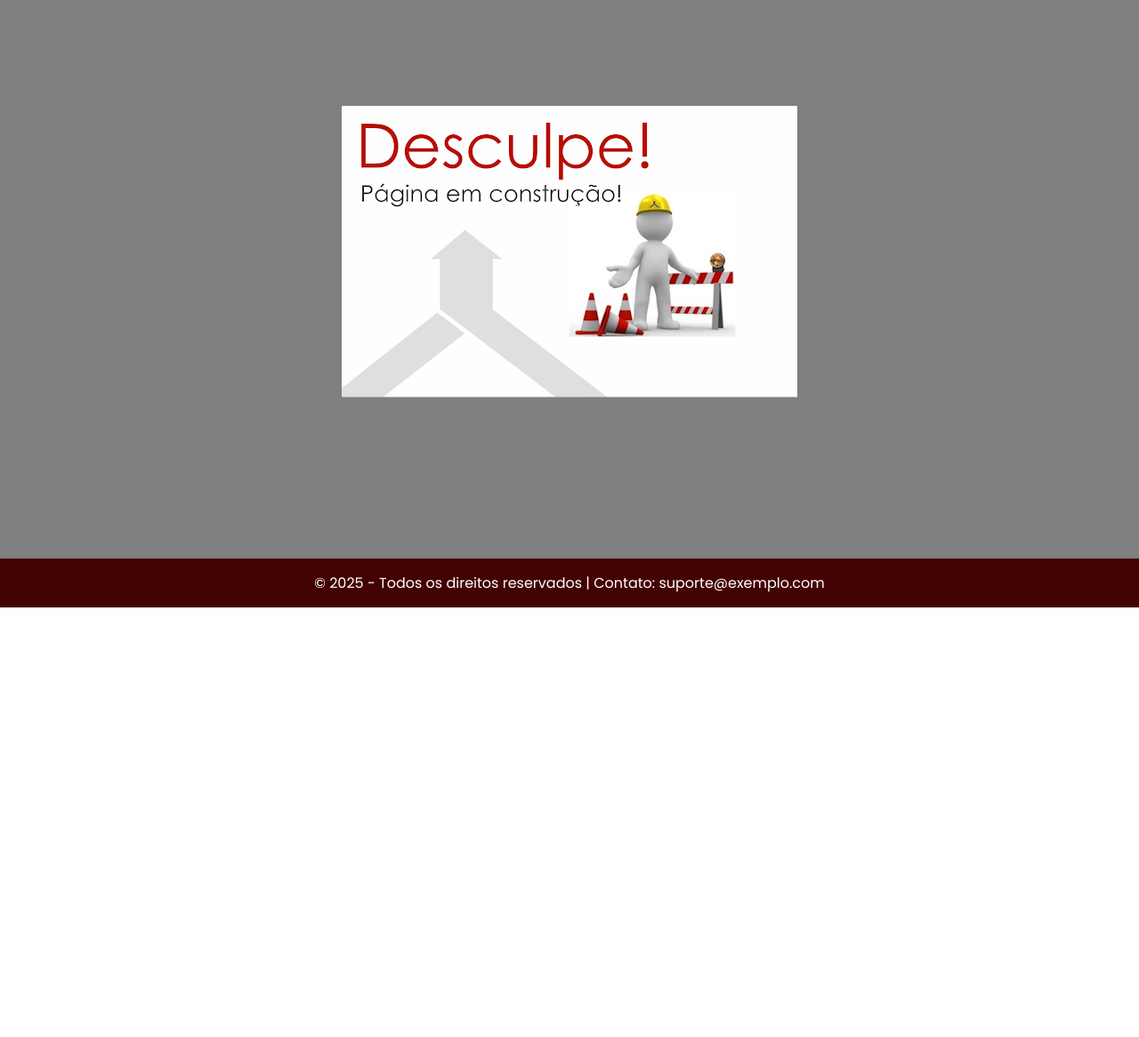
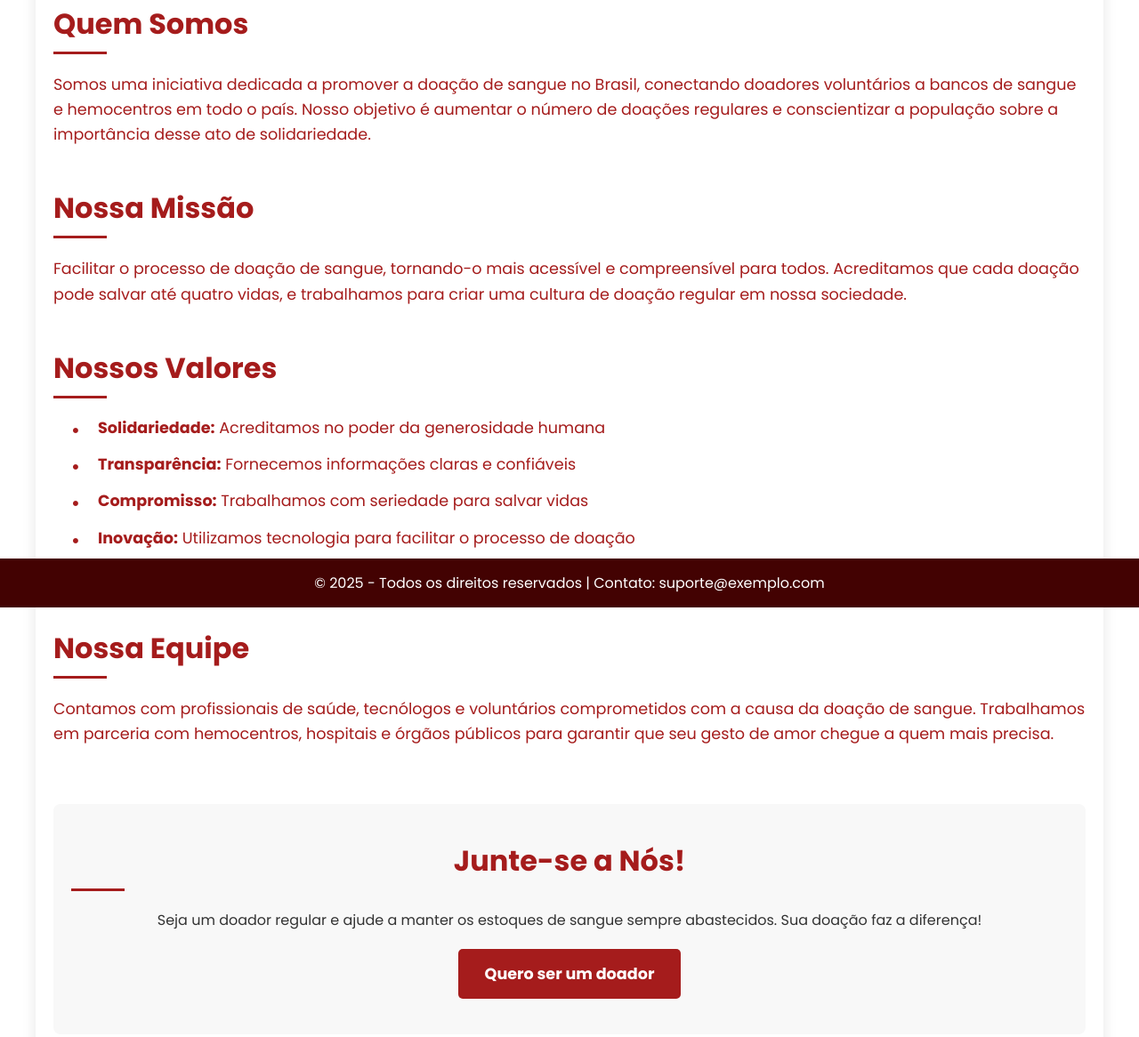
Before and after one commit to carloscjm/projeto_extensao_doa_sangue, a plain HTML site: page quem_somos.html in a window 1280 px wide. Shown: the part 117-1283 px from the top of the page at 89% size. Before the commit the page ends 800 px from the top, so only its background shows below. Drawn offline with Linux system fonts and the light colour scheme.

Commit message:
Criando pagina Quem Somos e ajustes pagina Noticias

```diff
--- /dev/null
+++ b/assets/css/comodoar.css
@@ -0,0 +1,136 @@
+* {
+    margin: 0;
+    padding: 0;
+    box-sizing: border-box;
+    font-family: 'Poppins', sans-serif;
+}
+
+body {
+    background: #f5f5f5;
+    color: #333;
+    padding-top: 70px;
+    padding-bottom: 60px;
+}
+
+header {
+    background: #a51c1c;
+    padding: 15px 30px;
+    position: fixed;
+    width: 100%;
+    top: 0;
+    left: 0;
+    z-index: 10;
+    box-shadow: 0 2px 5px rgba(0,0,0,0.1);
+}
+
+.nav-container {
+    display: flex;
+    align-items: center;
+}
+
+.logo {
+    height: 40px;
+    margin-right: 30px;
+}
+
+.nav-links {
+    display: flex;
+    gap: 20px;
+}
+
+.nav-links a {
+    color: white;
+    text-decoration: none;
+    font-weight: 600;
+    font-size: 16px;
+    transition: opacity 0.3s;
+}
+
+.nav-links a:hover {
+    opacity: 0.7;
+}
+
+.content-wrapper {
+    background: white;
+    min-height: calc(100vh - 130px);
+    box-shadow: 0 0 10px rgba(0,0,0,0.05);
+}
+
+.hero-content {
+    padding: 40px 20px;
+    max-width: 1200px;
+    margin: 0 auto;
+}
+
+.text-content {
+    background: white;
+    padding: 30px;
+    border-radius: 10px;
+    color: #444;
+}
+
+.text-content h1 {
+    font-size: 2.5rem;
+    margin-bottom: 20px;
+    color: #333;
+}
+
+.text-content h2 {
+    font-size: 2rem;
+    margin: 25px 0 15px;
+    color: #333;
+}
+
+.text-content h3 {
+    font-size: 1.5rem;
+    margin: 20px 0 10px;
+    color: rgba(0, 0, 0, 0.8);
+}
+
+.text-content p {
+    font-size: 1.1rem;
+    text-align: justify;
+    line-height: 1.6;
+    margin-bottom: 15px;
+    color: #555;
+}
+
+.emocentros-maps {
+    color: #2980b9;
+    text-decoration: underline;
+    font-weight: 500;
+}
+
+.emocentros-maps:hover {
+    color: #3498db;
+}
+
+.btn {
+    display: inline-block;
+    background: #a51c1c;
+    color: white;
+    padding: 15px 30px;
+    font-size: 18px;
+    font-weight: bold;
+    text-decoration: none;
+    border-radius: 10px;
+    transition: background 0.3s;
+    margin-top: 20px;
+    border: none;
+    cursor: pointer;
+}
+
+.btn:hover {
+    background: #8b0000;
+}
+
+footer {
+    position: fixed;
+    bottom: 0;
+    left: 0;
+    width: 100%;
+    background: #430202;
+    color: white;
+    text-align: center;
+    padding: 15px 0;
+}
--- /dev/null
+++ b/assets/css/quem-somos.css
@@ -0,0 +1,127 @@
+
+/* Corpo da página */
+.about-container {
+    padding: 120px 20px 80px; /* Considera o header fixo e o footer */
+    max-width: 1200px;
+    margin: 0 auto;
+    color: #333;
+    background-color: white;
+    min-height: calc(100vh - 120px); /* Ajuste para o footer */
+    box-shadow: 0 0 15px rgba(0, 0, 0, 0.1);
+}
+
+/* Seções da página */
+.about-section,
+.mission-section,
+.values-section,
+.team-section,
+
+.about-section h1,
+.mission-section h2,
+.values-section h2,
+.team-section h2,
+.cta-section h2 {
+    color: #a51c1c;
+    margin-bottom: 20px;
+    font-size: 2rem;
+    position: relative;
+    padding-bottom: 10px;
+}
+
+.about-section h1::after,
+.mission-section h2::after,
+.values-section h2::after,
+.team-section h2::after,
+.cta-section h2::after {
+    content: '';
+    position: absolute;
+    bottom: 0;
+    left: 0;
+    width: 60px;
+    height: 3px;
+    background-color: #a51c1c;
+}
+
+.about-section p,
+.mission-section p,
+.team-section p {
+    font-size: 1.1rem;
+    line-height: 1.6;
+    margin-bottom: 15px;
+}
+
+/* Lista de valores */
+.values-section ul {
+    list-style-type: none;
+    padding-left: 20px;
+}
+
+.values-section li {
+    margin-bottom: 15px;
+    position: relative;
+    padding-left: 30px;
+    font-size: 1.1rem;
+    line-height: 1.5;
+}
+
+.values-section li::before {
+    content: '•';
+    color: #a51c1c;
+    font-size: 1.5rem;
+    position: absolute;
+    left: 0;
+    top: -2px;
+}
+
+.values-section strong {
+    color: #a51c1c;
+}
+
+
+/* Seção de chamada para ação */
+.cta-section {
+    text-align: center;
+    padding: 40px 20px;
+    background-color: #f8f8f8;
+    border-radius: 8px;
+    margin-top: 40px;
+}
+
+.cta-button {
+    display: inline-block;
+    background-color: #a51c1c;
+    color: white;
+    padding: 15px 30px;
+    font-size: 1.1rem;
+    font-weight: 600;
+    text-decoration: none;
+    border-radius: 5px;
+    transition: all 0.3s ease;
+    margin-top: 20px;
+}
+
+.cta-button:hover {
+    background-color: #8a1616;
+    transform: translateY(-2px);
+    box-shadow: 0 4px 8px rgba(0, 0, 0, 0.1);
+}
+
+/* Responsividade */
+@media (max-width: 768px) {
+    .about-container {
+        padding: 100px 15px 70px;
+    }
+
+    .about-section,
+    .mission-section,
+    .values-section,
+    .team-section,
+
+    .about-section h1,
+    .mission-section h2,
+    .values-section h2,
+    .team-section h2,
+    .cta-section h2 {
+        font-size: 1.5rem;
+    }
+}
--- a/quem_somos.html
+++ b/quem_somos.html
@@ -6,9 +6,11 @@
     <title>Doe Sangue, Salve Vidas</title>
     <link href="https://fonts.googleapis.com/css2?family=Poppins:wght@300;400;700&display=swap" rel="stylesheet">
     <link rel="stylesheet" href="assets/css/styles.css">
+    <link rel="stylesheet" href="assets/css/quem-somos.css">
     <link rel="icon" type="image/png" href="assets/img/logo-sus.webp">
 </head>
 <body>
+    <!-- Menu do Site -->
     <header>
         <nav>
             <div class="nav-container">
@@ -25,11 +27,43 @@
         </nav>
     </header>
 
-        <div class="hero" style="text-shadow: 2px 2px 4px rgb(0 0 0); ">
-            <img src="assets/img/em_construcao.png" alt="">
-        </div>
+    <!-- Corpo da página-->
+
+    <div class="about-container">
+        <section class="about-section">
+            <h1>Quem Somos</h1>
+            <p>Somos uma iniciativa dedicada a promover a doação de sangue no Brasil, conectando doadores voluntários a bancos de sangue e hemocentros em todo o país. Nosso objetivo é aumentar o número de doações regulares e conscientizar a população sobre a importância desse ato de solidariedade.</p>
+        </section>
+
+        <section class="mission-section">
+            <h2>Nossa Missão</h2>
+            <p>Facilitar o processo de doação de sangue, tornando-o mais acessível e compreensível para todos. Acreditamos que cada doação pode salvar até quatro vidas, e trabalhamos para criar uma cultura de doação regular em nossa sociedade.</p>
+        </section>
+
+        <section class="values-section">
+            <h2>Nossos Valores</h2>
+            <ul>
+                <li><strong>Solidariedade:</strong> Acreditamos no poder da generosidade humana</li>
+                <li><strong>Transparência:</strong> Fornecemos informações claras e confiáveis</li>
+                <li><strong>Compromisso:</strong> Trabalhamos com seriedade para salvar vidas</li>
+                <li><strong>Inovação:</strong> Utilizamos tecnologia para facilitar o processo de doação</li>
+                <li><strong>Humanização:</strong> Colocamos as pessoas no centro de tudo o que fazemos</li>
+            </ul>
+        </section>
+
+        <section class="team-section">
+            <h2>Nossa Equipe</h2>
+            <p>Contamos com profissionais de saúde, tecnólogos e voluntários comprometidos com a causa da doação de sangue. Trabalhamos em parceria com hemocentros, hospitais e órgãos públicos para garantir que seu gesto de amor chegue a quem mais precisa.</p>
+        </section>
+
+        <section class="cta-section">
+            <h2>Junte-se a Nós!</h2>
+            <p>Seja um doador regular e ajude a manter os estoques de sangue sempre abastecidos. Sua doação faz a diferença!</p>
+            <a href="cadastro.html" class="cta-button">Quero ser um doador</a>
+        </section>
     </div>
 
+    <!-- Rodapé da pagina -->
     <footer>
         &copy; 2025 - Todos os direitos reservados | Contato: suporte@exemplo.com
     </footer>
```
Also changed, not shown: assets/css/noticias.css (+7 -0 lines), como_doar.html (+7 -6 lines), index.html (+1 -1 lines), noticias.html (+37 -24 lines), assets/img/news/news_02.jpg (added), assets/img/news/news_02.png, assets/img/news/news_03.jpg (added), assets/img/news/news_04.png (renamed from assets/img/news/news_03.png), assets/img/news/news_05.png (added), assets/img/news/news_06.png (added), 1 other file.
